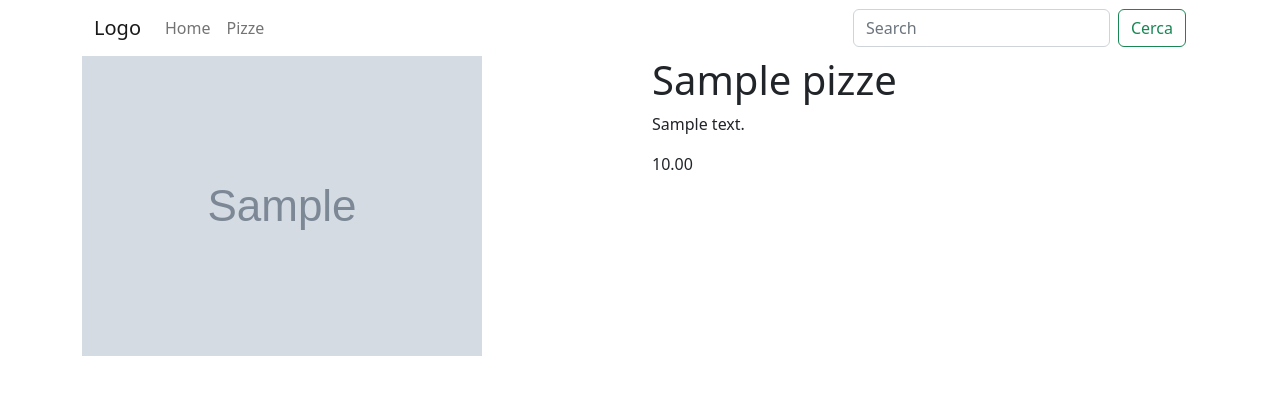
After one commit to mattialicausi/spring-la-mia-pizzeria-webapi, a Spring Boot app: page /pizza/1 in a window 1280 px wide. The commit adds this page. Shown: the top 395 px of the page. Run offline with Spring Boot 4, Linux system fonts and the light colour scheme; the visitor is signed in with stand-in values (Sample User, id 1); tables that the repository leaves empty hold one stand-in row (values such as "Sample post"); grey boxes marked "Sample" are stand-in pictures; some libraries are stand-ins or nearby versions.

Commit message:
aggiunto pagina show per pizza e searchbar funzionante

```diff
--- a/src/main/java/org/spring/pizzeria/crud/controller/PizzaController.java
+++ b/src/main/java/org/spring/pizzeria/crud/controller/PizzaController.java
@@ -3,12 +3,18 @@ package org.spring.pizzeria.crud.controller;
 import org.spring.pizzeria.crud.model.Pizza;
 import org.spring.pizzeria.crud.repository.PizzaRepository;
 import org.springframework.beans.factory.annotation.Autowired;
+import org.springframework.data.domain.Sort;
+import org.springframework.http.HttpStatus;
 import org.springframework.stereotype.Controller;
 import org.springframework.ui.Model;
 import org.springframework.web.bind.annotation.GetMapping;
+import org.springframework.web.bind.annotation.PathVariable;
 import org.springframework.web.bind.annotation.RequestMapping;
+import org.springframework.web.bind.annotation.RequestParam;
+import org.springframework.web.server.ResponseStatusException;
 
 import java.util.List;
+import java.util.Optional;
 
 @Controller
 @RequestMapping("/pizza")
@@ -19,12 +25,40 @@ public class PizzaController {
     private PizzaRepository pizzaRepository;
 
     @GetMapping
-    public String index(Model model) {
+    public String index(Model model, @RequestParam(name = "q") Optional<String> keyword) {
 
-        List<Pizza> pizze = pizzaRepository.findAll();
+        List<Pizza> pizze;
+
+        if (keyword.isEmpty()){
+
+            pizze = pizzaRepository.findAll(Sort.by("name"));
+
+        } else {
+            pizze = pizzaRepository.findByNameContainingIgnoreCase(keyword.get());
+            model.addAttribute("keyword", keyword.get());
+        }
 
         model.addAttribute("pizzeList", pizze);
+        return "/pizza/index";
 
-        return "/pizza/index";
+    }
+
+    @GetMapping("/{pizzaId}")
+    public String show(@PathVariable("pizzaId") Integer id, Model model) {
+
+        Optional<Pizza> result = pizzaRepository.findById(id);
+
+        if(result.isPresent()) {
+
+            model.addAttribute("pizza", result.get());
+
+            return "/pizza/show";
+
+        } else {
+
+            throw new ResponseStatusException(HttpStatus.NOT_FOUND, "Pizza with id " + id + " not found");
+
+        }
+
     }
 }
--- a/src/main/java/org/spring/pizzeria/crud/repository/PizzaRepository.java
+++ b/src/main/java/org/spring/pizzeria/crud/repository/PizzaRepository.java
@@ -3,7 +3,10 @@ package org.spring.pizzeria.crud.repository;
 import org.spring.pizzeria.crud.model.Pizza;
 import org.springframework.data.jpa.repository.JpaRepository;
 
+import java.util.List;
+
 public interface PizzaRepository extends JpaRepository<Pizza, Integer> {
 
+    public List<Pizza> findByNameContainingIgnoreCase(String name);
 
 }
--- a/src/main/resources/templates/error/4xx.html
+++ b/src/main/resources/templates/error/4xx.html
@@ -2,7 +2,7 @@
 <html lang="en" xmlns:th="http://www.thymeleaf.org">
 <head th:insert="~{fragments :: header-links}">
     <meta charset="UTF-8">
-    <title>Title</title>
+    <title>404</title>
 </head>
 <body>
 
--- a/src/main/resources/templates/error/5xx.html
+++ b/src/main/resources/templates/error/5xx.html
@@ -2,7 +2,7 @@
 <html lang="en" xmlns:th="http://www.thymeleaf.org">
 <head th:insert="~{fragments :: header-links}">
     <meta charset="UTF-8">
-    <title>Title</title>
+    <title>500</title>
 </head>
 <body>
 
--- a/src/main/resources/templates/fragments.html
+++ b/src/main/resources/templates/fragments.html
@@ -17,10 +17,10 @@
 
             <!--     NAVBAR       -->
 
-        <th:block th:fragment="navbar(current)">
+        <th:block th:fragment="navbar(current, keyword)">
             <nav class="navbar navbar-expand-lg bg-body-tertiary">
                 <div class="container-fluid">
-                    <a class="navbar-brand" href="#">Logo</a>
+                    <a class="navbar-brand">Logo</a>
                     <button class="navbar-toggler" type="button" data-bs-toggle="collapse" data-bs-target="#navbarSupportedContent" aria-controls="navbarSupportedContent" aria-expanded="false" aria-label="Toggle navigation">
                         <span class="navbar-toggler-icon"></span>
                     </button>
@@ -33,8 +33,8 @@
                                 <a class="nav-link" href="#">Pizze</a>
                             </li>
                         </ul>
-                        <form class="d-flex" role="search">
-                            <input class="form-control me-2" type="search" placeholder="Search" aria-label="Search">
+                        <form class="d-flex" role="search" method="get" th:action="@{/pizza}">
+                            <input class="form-control me-2" type="search" placeholder="Search" aria-label="Search" name="q" th:value="${keyword}">
                             <button class="btn btn-outline-success" type="submit">Cerca</button>
                         </form>
                     </div>
--- /dev/null
+++ b/src/main/resources/templates/pizza/show.html
@@ -0,0 +1,32 @@
+<!DOCTYPE html>
+<html lang="en" xmlns:th="http://www.thymeleaf.org">
+<head th:insert="~{fragments :: header-links}">
+    <meta charset="UTF-8">
+    <title>Pizza details</title>
+</head>
+<body>
+
+  <header class="container">
+    <nav th:replace="~{fragments :: navbar('home', '')}"></nav>
+  </header>
+
+  <div class="container" th:object="${pizza}">
+
+    <div class="row">
+
+      <div class="col-sm-12 col-md-6">
+        <img th:src="*{image}" class="img-fluid" th:alt="*{name}">
+      </div>
+
+      <div class="col-sm-12 col-md-6">
+        <h1 th:text="*{name}"></h1>
+        <p th:text="*{description}"></p>
+        <p th:text="*{price}"></p>
+      </div>
+
+    </div>
+
+  </div>
+
+</body>
+</html>
```
Also changed, not shown: src/main/java/org/spring/pizzeria/crud/controller/IndexController.java (added, +16 -0 lines), src/main/resources/templates/pizza/index.html (+13 -5 lines).
